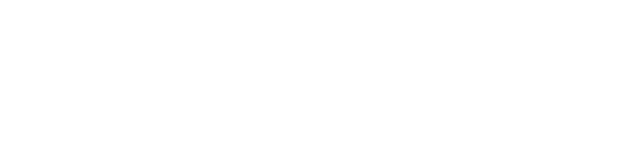
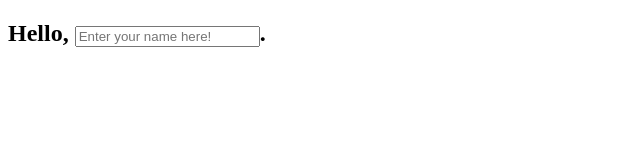
Before and after one commit to kathrynljackson/todo-list-categories, a plain HTML site: page index.html in a window 1280 px wide. Shown: the whole page, without its empty margins (0-640 px from the left). Drawn offline with Linux system fonts and the light colour scheme.

Commit message:
Create header/name section

```diff
--- a/index.html
+++ b/index.html
@@ -11,6 +11,13 @@
     <link rel="stylesheet" href="style.css">
   </head>
   <body>
+    <main class="app">
+        <section class="greeting">
+            <h2 class="title">
+                Hello, <input type="text" id="name" placeholder="Enter your name here!">.
+            </h2>
+        </section>
+    </main>
 	<script src="main.js"></script>
   </body>
 </html>
```
